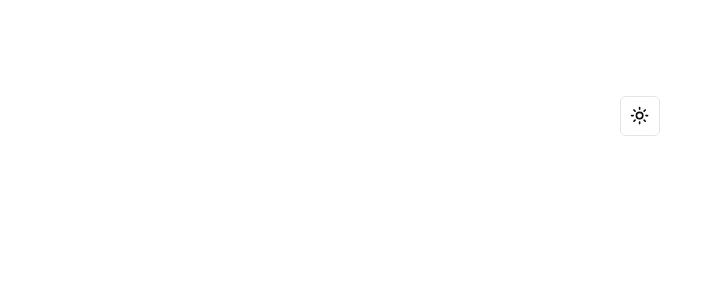
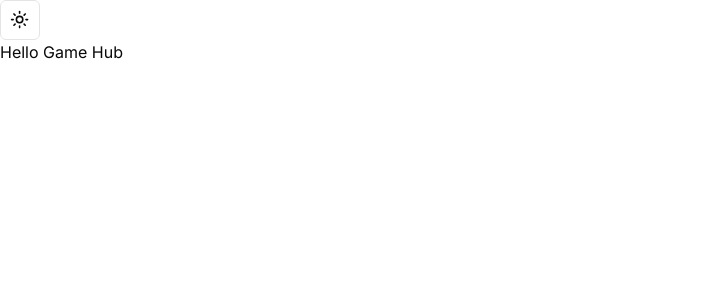
Before and after one commit to shivamvijaywargi/Game-Hub, a Next.js app: page / in a window 1280 px wide. Shown: the top 300 px of the page, without its empty margins (0-723 px from the left). Built offline with nearby package versions, Linux system fonts and the light colour scheme.

Commit message:
fix: move Nav to layout instead of page

```diff
--- a/app/layout.tsx
+++ b/app/layout.tsx
@@ -2,6 +2,7 @@ import { Inter } from 'next/font/google';
 
 import { ThemeProvider } from '@/components/theme-provider';
 import './globals.css';
+import Navbar from '@/components/layout/Navbar';
 
 const inter = Inter({ subsets: ['latin'] });
 
@@ -19,6 +20,7 @@ export default function RootLayout({
     <html lang="en">
       <body className={inter.className}>
         <ThemeProvider attribute="class" defaultTheme="system" enableSystem>
+          <Navbar />
           {children}
         </ThemeProvider>
       </body>
--- a/app/page.tsx
+++ b/app/page.tsx
@@ -1,9 +1,3 @@
-import Navbar from '@/components/layout/Navbar';
-
 export default function Home() {
-  return (
-    <main className="flex min-h-screen flex-col items-center justify-between p-24">
-      <Navbar />
-    </main>
-  );
+  return <main className="">Hello Game Hub</main>;
 }
--- a/components/layout/Navbar.tsx
+++ b/components/layout/Navbar.tsx
@@ -3,7 +3,7 @@ import ModeToggle from './ThemeToggle';
 
 const Navbar = () => {
   return (
-    <div>
+    <div className="flex justify-between items-center">
       <ModeToggle />
     </div>
   );
```
